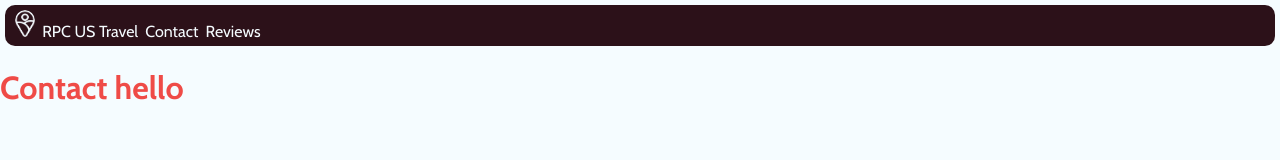
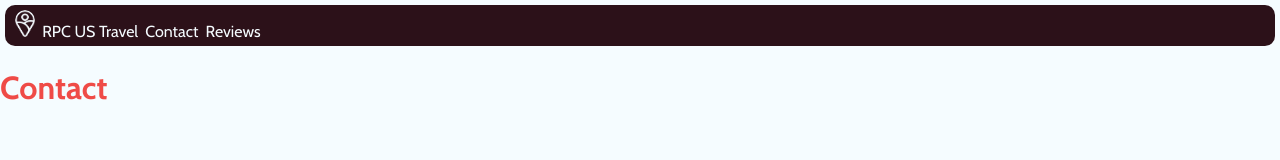
Before and after one commit to CBNCI/ClientSide, a React (Create React App) app: page /contact in a window 1280 px wide. Shown: the top 160 px of the page. Built offline with nearby package versions, Linux system fonts and the light colour scheme.

Commit message:
Changed back

```diff
--- a/src/views/Contact.js
+++ b/src/views/Contact.js
@@ -1,7 +1,7 @@
 function Contact() {
 
     return(
-        <h1>Contact hello</h1>
+        <h1>Contact</h1>
 
     );
 }
```
